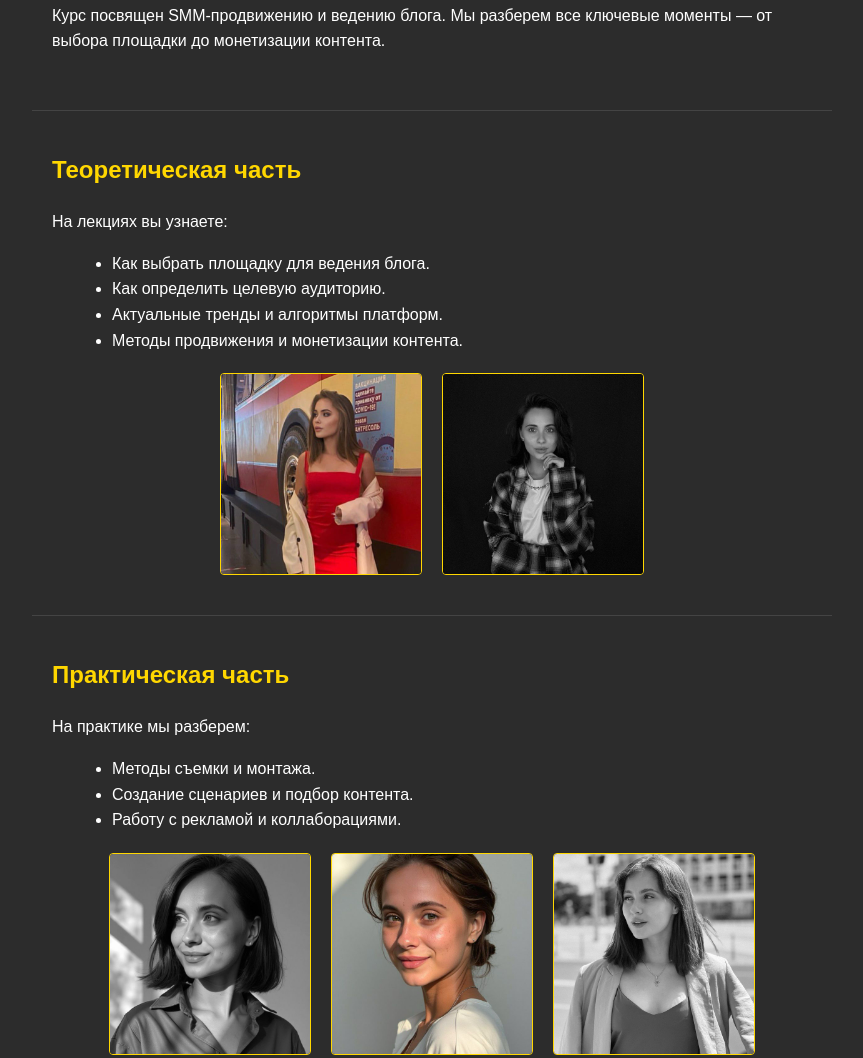
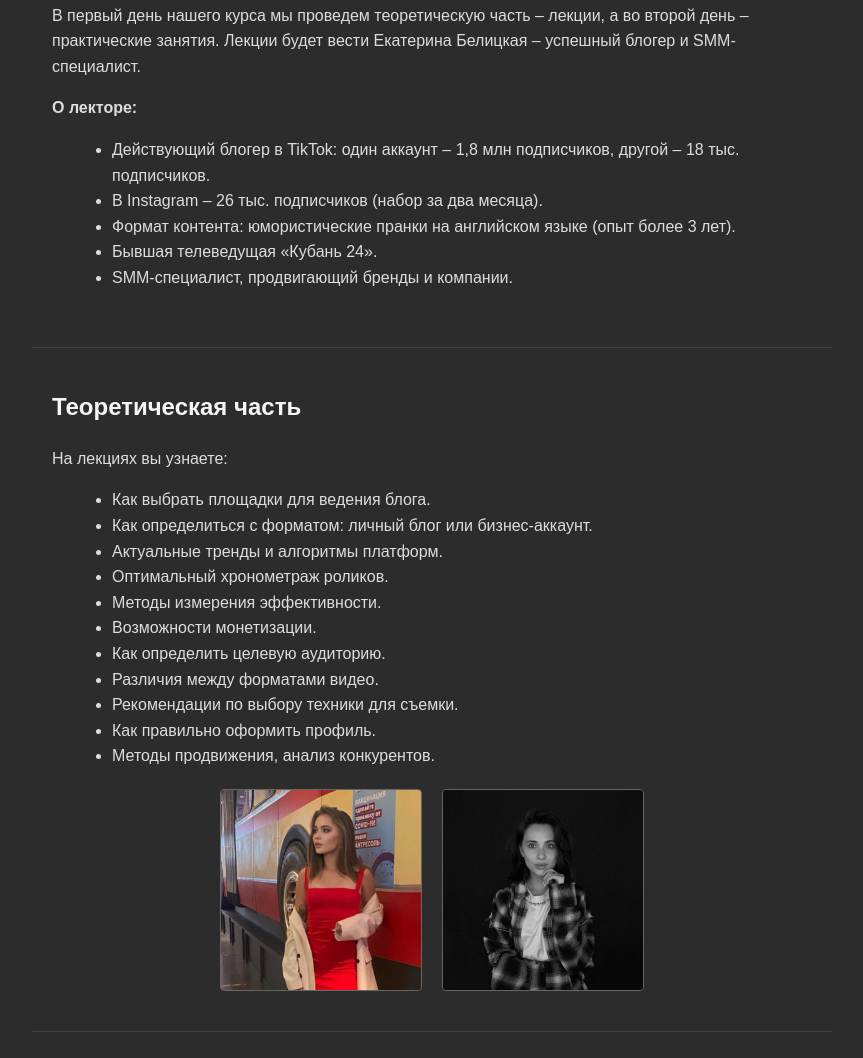
Before and after one commit to ggg-byte/Ekaterina-Belitskaya-SMM, a plain HTML site: page index.html in a window 1280 px wide. Shown: the part 973-2031 px from the top of the page, without its empty margins (208-1071 px from the left). Drawn offline with Linux system fonts and the light colour scheme.

Commit message:
Update index.html

```diff
--- a/index.html
+++ b/index.html
@@ -7,15 +7,15 @@
   <style>
     body {
       font-family: Arial, sans-serif;
-      background-color: #2C2C2C;
-      color: #FFFFFF;
       margin: 0;
       padding: 0;
       line-height: 1.6;
+      color: #ddd;
+      background-color: #2c2c2c;
     }
     header, footer {
-      background: #333;
-      color: #FFD700;
+      background: #1f1f1f;
+      color: #fff;
       padding: 20px;
       text-align: center;
     }
@@ -28,7 +28,7 @@
       margin: 0 10px;
     }
     nav ul li a {
-      color: #FFD700;
+      color: #fff;
       text-decoration: none;
     }
     section {
@@ -41,7 +41,7 @@
       text-align: left;
     }
     h2 {
-      color: #FFD700;
+      color: #f5f5f5;
       margin-top: 0;
     }
     ul.bullet-list {
@@ -58,7 +58,7 @@
       max-width: 200px;
       height: auto;
       border-radius: 4px;
-      border: 1px solid #FFD700;
+      border: 1px solid #666;
     }
     @media (max-width: 600px) {
       section { padding: 20px; }
@@ -90,17 +90,32 @@
     <section id="about">
       <h2>О курсе</h2>
       <img src="images/photo1.jpg" alt="Фотография Екатерины Белицкой" style="max-width:100%; height:auto; display:block; margin:20px auto;">
-      <p>Курс посвящен SMM-продвижению и ведению блога. Мы разберем все ключевые моменты — от выбора площадки до монетизации контента.</p>
+      <p>В первый день нашего курса мы проведем теоретическую часть – лекции, а во второй день – практические занятия. Лекции будет вести Екатерина Белицкая – успешный блогер и SMM-специалист.</p>
+      <p><strong>О лекторе:</strong></p>
+      <ul class="bullet-list">
+        <li>Действующий блогер в TikTok: один аккаунт – 1,8 млн подписчиков, другой – 18 тыс. подписчиков.</li>
+        <li>В Instagram – 26 тыс. подписчиков (набор за два месяца).</li>
+        <li>Формат контента: юмористические пранки на английском языке (опыт более 3 лет).</li>
+        <li>Бывшая телеведущая «Кубань 24».</li>
+        <li>SMM-специалист, продвигающий бренды и компании.</li>
+      </ul>
     </section>
 
     <section id="theory">
       <h2>Теоретическая часть</h2>
       <p>На лекциях вы узнаете:</p>
       <ul class="bullet-list">
-        <li>Как выбрать площадку для ведения блога.</li>
+        <li>Как выбрать площадки для ведения блога.</li>
+        <li>Как определиться с форматом: личный блог или бизнес-аккаунт.</li>
+        <li>Актуальные тренды и алгоритмы платформ.</li>
+        <li>Оптимальный хронометраж роликов.</li>
+        <li>Методы измерения эффективности.</li>
+        <li>Возможности монетизации.</li>
         <li>Как определить целевую аудиторию.</li>
-        <li>Актуальные тренды и алгоритмы платформ.</li>
-        <li>Методы продвижения и монетизации контента.</li>
+        <li>Различия между форматами видео.</li>
+        <li>Рекомендации по выбору техники для съемки.</li>
+        <li>Как правильно оформить профиль.</li>
+        <li>Методы продвижения, анализ конкурентов.</li>
       </ul>
       <div class="gallery">
         <img src="images/photo2.jpg" alt="Пример фото 2">
@@ -110,11 +125,14 @@
 
     <section id="practice">
       <h2>Практическая часть</h2>
-      <p>На практике мы разберем:</p>
+      <p>На втором дне курса мы перейдём к практическим занятиям:</p>
       <ul class="bullet-list">
-        <li>Методы съемки и монтажа.</li>
-        <li>Создание сценариев и подбор контента.</li>
-        <li>Работу с рекламой и коллаборациями.</li>
+        <li>Изучение видов мобильной съемки.</li>
+        <li>Как создавать качественный контент.</li>
+        <li>Основы монтажа коротких видеороликов.</li>
+        <li>Работа с субтитрами.</li>
+        <li>Сценарии для коротких роликов.</li>
+        <li>Блок по развитию бизнеса в соцсетях.</li>
       </ul>
       <div class="gallery">
         <img src="images/photo4.jpg" alt="Пример фото 4">
```
